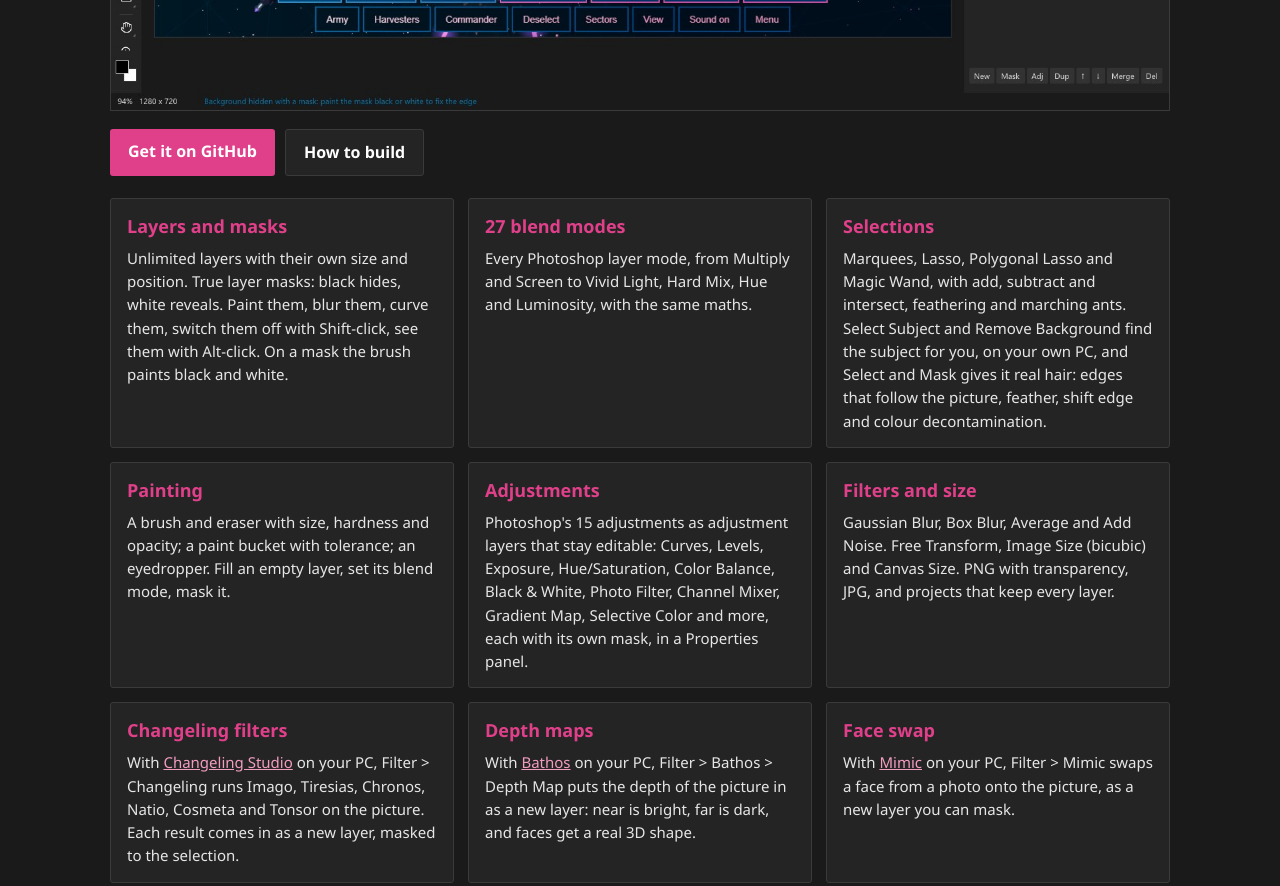
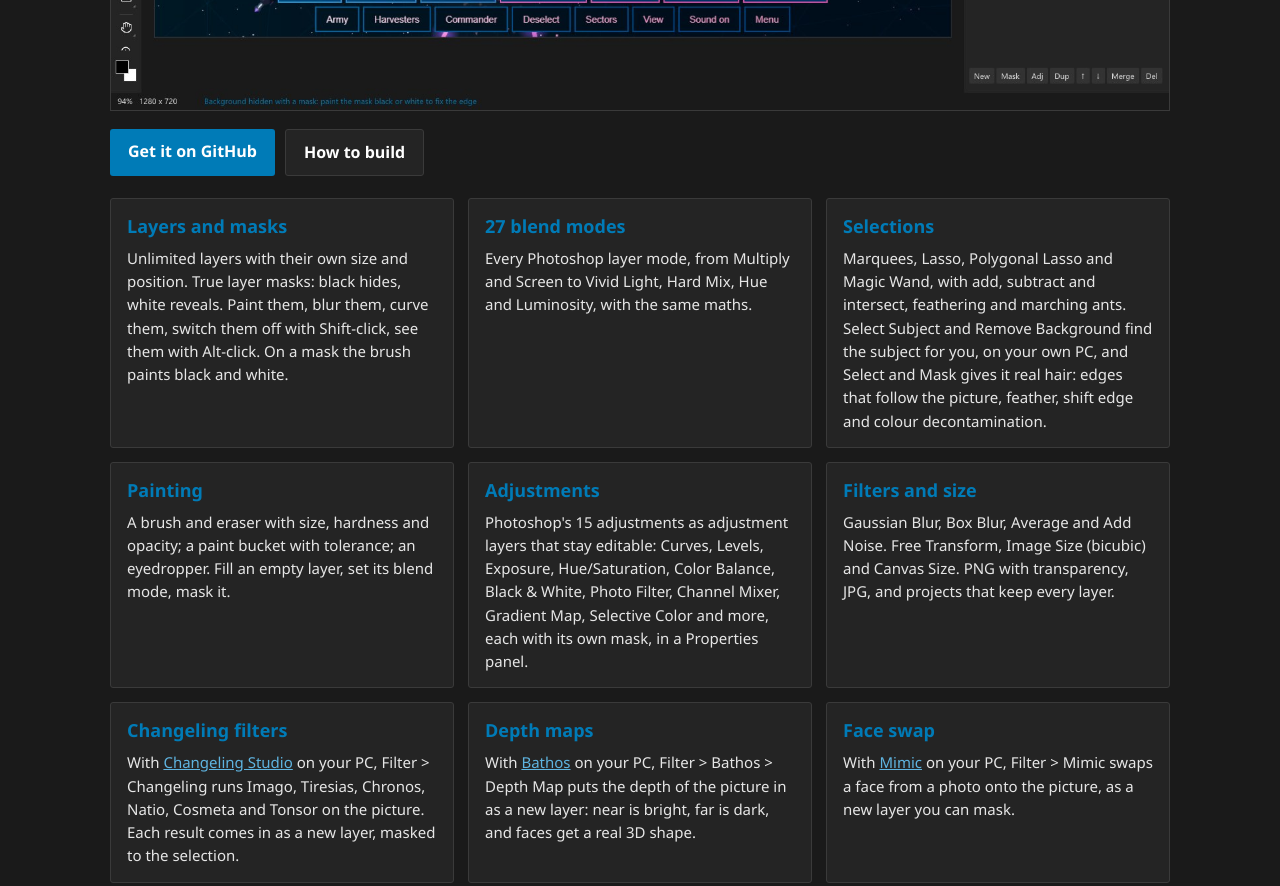
Before and after one commit to CursedPrograms/Chimera, a plain HTML site: page index.html in a window 1280 px wide. Shown: the part 660-1546 px from the top of the page. Drawn offline with Linux system fonts and the light colour scheme.

Commit message:
Pages: the Atelier blue instead of the Cursed pink (solid, no gradients or shadows)
Co-Authored-By: Claude Opus 5.5 <noreply@anthropic.com>

```diff
--- a/site/style.css
+++ b/site/style.css
@@ -1,13 +1,13 @@
-/* Chimera's page: the Changeling greys with the Cursed pink. Solid colours, no gradients, no shadows. */
+/* Chimera's page: the Changeling greys with the Atelier blue. Solid colours, no gradients, no shadows. */
 :root {
   --bg: #1a1a1a;
   --panel: #242424;
   --line: #3a3a3a;
   --text: #e6e6e6;
   --dim: #9a9a9a;
-  --pink: #e0408a;
-  --pink-dark: #c2186b;
-  --link: #f29cc0;
+  --blue: #007bb7;
+  --blue-dark: #005c8a;
+  --link: #5fb4e0;
 }
 
 * { box-sizing: border-box; }
@@ -33,7 +33,7 @@ a { color: var(--link); }
 
 .logo { width: 84px; height: 84px; }
 
-h1 { margin: 0; font-size: 40px; color: var(--pink); letter-spacing: .02em; }
+h1 { margin: 0; font-size: 40px; color: var(--blue); letter-spacing: .02em; }
 .tag { margin: 2px 0 0; color: var(--dim); font-size: 17px; }
 
 main { max-width: 1100px; margin: 0 auto; padding: 0 20px 30px; }
@@ -50,15 +50,15 @@ main { max-width: 1100px; margin: 0 auto; padding: 0 20px 30px; }
 .btn {
   display: inline-block;
   padding: 10px 18px;
-  background-color: var(--pink);
+  background-color: var(--blue);
   color: #ffffff;
   text-decoration: none;
   font-weight: 600;
   border-radius: 3px;
 }
-.btn:hover { background-color: var(--pink-dark); }
+.btn:hover { background-color: var(--blue-dark); }
 .btn.quiet { background-color: var(--panel); border: 1px solid var(--line); }
-.btn.quiet:hover { border-color: var(--pink); background-color: var(--panel); }
+.btn.quiet:hover { border-color: var(--blue); background-color: var(--panel); }
 
 .grid {
   display: grid;
@@ -74,7 +74,7 @@ main { max-width: 1100px; margin: 0 auto; padding: 0 20px 30px; }
   padding: 14px 16px;
 }
 
-h2 { margin: 0 0 6px; font-size: 18px; color: var(--pink); }
+h2 { margin: 0 0 6px; font-size: 18px; color: var(--blue); }
 .grid p { margin: 0; color: var(--text); font-size: 15px; }
 
 .keys { margin-top: 24px; }
```
Also changed, not shown: 1 other file.
